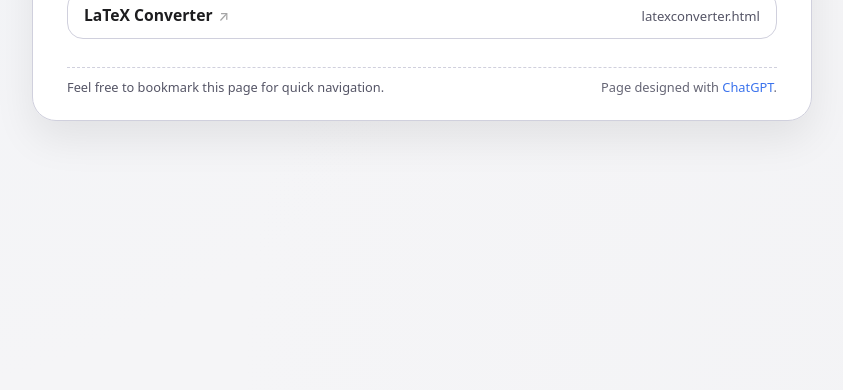
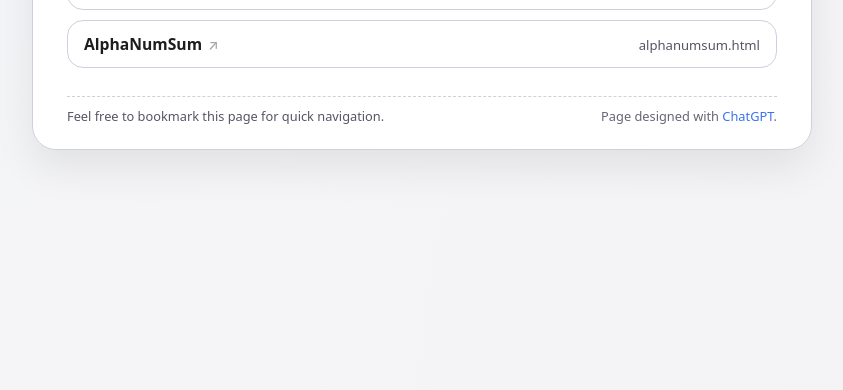
Before and after one commit to geoffrey4444/webtools, a plain HTML site: page index.html in a window 1280 px wide. Shown: the part 410-800 px from the top of the page, without its empty margins (218-1061 px from the left). Drawn offline with Linux system fonts and the light colour scheme.

Commit message:
Update index.html

```diff
--- a/index.html
+++ b/index.html
@@ -246,6 +246,12 @@
           <span class="link-meta">latexconverter.html</span>
         </a>
       </li>
+      <li class="link-item">
+        <a href="alphanumsum.html">
+          <span class="link-title">AlphaNumSum</span>
+          <span class="link-meta">alphanumsum.html</span>
+        </a>
+      </li>
 
       <!--
       <li class="link-item">
```
